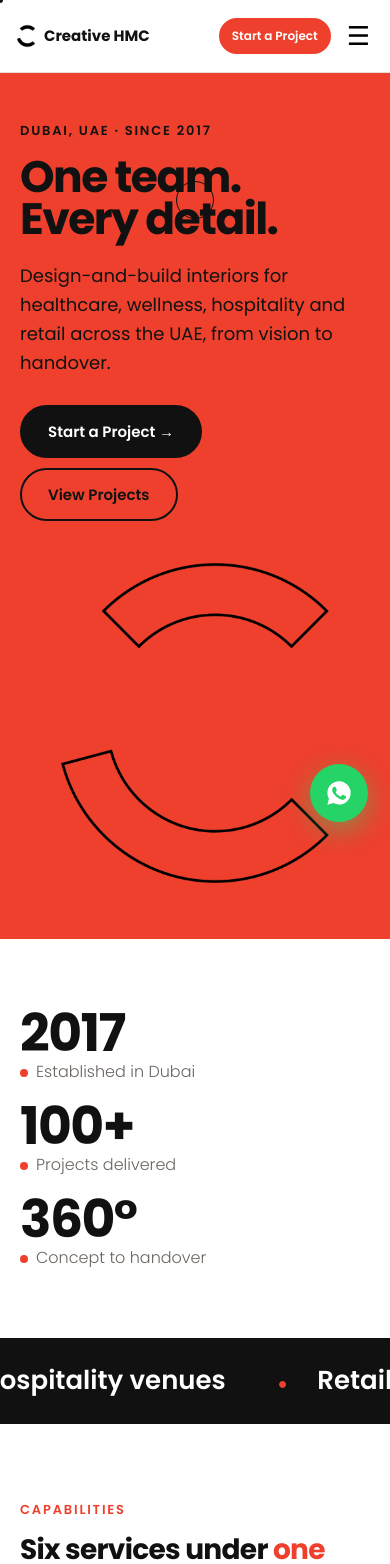
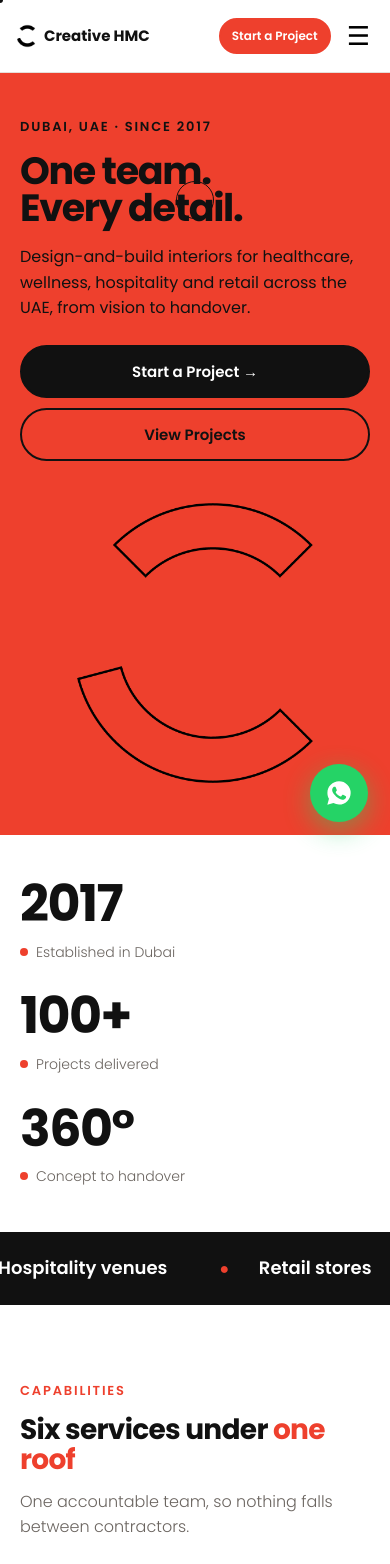
Before and after one commit to mushtaqfarwa106/creative-hmc, a Next.js app: page / in a window 390 px wide. Shown: the top 1564 px of the page. Built offline with nearby package versions, Linux system fonts and the light colour scheme.

Commit message:
Fix mobile layout and client logo slider

```diff
--- a/src/styles/globals.css
+++ b/src/styles/globals.css
@@ -9,20 +9,29 @@
   padding-bottom: env(safe-area-inset-bottom, 0px);
 }
 
-* {
+*,
+*::before,
+*::after {
   box-sizing: border-box;
   margin: 0;
+}
+
+html,
+body {
+  width: 100%;
+  max-width: 100%;
+  overflow-x: hidden;
 }
 
 body {
   background: #fff;
   color: var(--ink);
   font: 300 16px/1.6 Poppins, system-ui, sans-serif;
-  overflow-x: hidden;
 }
 
 .w {
   max-width: 1200px;
+  width: 100%;
   margin: 0 auto;
   padding: 0 5vw;
 }
@@ -64,7 +73,7 @@ header .w {
 nav a {
   color: var(--ink);
   text-decoration: none;
-  margin: 0 14px;
+  margin: 0 20px;
   font-size: 15px;
   position: relative;
 }
@@ -85,6 +94,12 @@ nav a.on:after {
   width: 100%;
 }
 
+.hd-actions {
+  display: flex;
+  align-items: center;
+  gap: 12px;
+}
+
 .mbtn {
   display: none;
   background: none;
@@ -96,6 +111,7 @@ nav a.on:after {
 .btn {
   display: inline-flex;
   align-items: center;
+  justify-content: center;
   gap: 8px;
   padding: 13px 26px;
   border-radius: 999px;
@@ -137,11 +153,12 @@ nav a.on:after {
   background: var(--b);
   position: relative;
   overflow: hidden;
+  width: 100%;
 }
 
 .hero .w {
   display: grid;
-  grid-template-columns: 1.2fr 1fr;
+  grid-template-columns: minmax(0, 1.2fr) minmax(0, 1fr);
   gap: 3vw;
   align-items: center;
   justify-items: start;
@@ -153,6 +170,7 @@ nav a.on:after {
 
 .hero .w > div:first-child {
   width: 100%;
+  min-width: 0;
 }
 
 .ph .w {
@@ -185,14 +203,15 @@ nav a.on:after {
 }
 
 h1 {
-  font-size: clamp(44px, 7.2vw, 104px);
-  line-height: .96;
+  font-size: clamp(38px, 6.8vw, 100px);
+  line-height: .98;
   font-weight: 700;
   letter-spacing: -.035em;
+  overflow-wrap: break-word;
 }
 
 .ph h1 {
-  font-size: clamp(40px, 6.5vw, 88px);
+  font-size: clamp(36px, 6.2vw, 88px);
 }
 
 .hero p,
@@ -200,7 +219,7 @@ h1 {
   max-width: 46ch;
   margin: 22px 0 28px;
   font-weight: 400;
-  font-size: 18px;
+  font-size: clamp(16px, 1.3vw, 18px);
 }
 
 .ph p {
@@ -283,28 +302,39 @@ h1 {
   }
 }
 
+/* Stats / Counters Section */
 .stats {
   display: grid;
-  grid-template-columns: repeat(auto-fit, minmax(220px, 1fr));
-  gap: 4vw;
-  padding: 8vh 0;
+  grid-template-columns: repeat(3, minmax(0, 1fr));
+  gap: clamp(20px, 4vw, 48px);
+  padding: clamp(44px, 8vh, 84px) 5vw;
+  align-items: start;
+}
+
+.stats > div {
+  min-width: 0;
 }
 
 .stats b {
   display: block;
-  font-size: clamp(52px, 8vw, 104px);
+  font-size: clamp(44px, 7.2vw, 100px);
   line-height: 1;
   font-weight: 700;
   letter-spacing: -.03em;
+  margin-bottom: 8px;
 }
 
 .stats span {
+  display: inline-flex;
+  align-items: center;
   color: var(--mut);
+  font-size: clamp(14px, 1.1vw, 16px);
 }
 
 .stats span:before {
   content: "";
   display: inline-block;
+  flex-shrink: 0;
   width: 8px;
   height: 8px;
   border-radius: 50%;
@@ -321,12 +351,13 @@ h1 {
   overflow: hidden;
   white-space: nowrap;
   padding: 22px 0;
+  width: 100%;
 }
 
 .mq div {
   display: inline-block;
   animation: mq 36s linear infinite;
-  font-size: 26px;
+  font-size: clamp(18px, 2.2vw, 26px);
   font-weight: 600;
 }
 
@@ -349,6 +380,7 @@ h1 {
 
 section {
   padding: 9vh 0;
+  width: 100%;
 }
 
 .mist {
@@ -380,7 +412,7 @@ h2 em {
 
 .g3 {
   display: grid;
-  grid-template-columns: repeat(auto-fit, minmax(290px, 1fr));
+  grid-template-columns: repeat(auto-fit, minmax(280px, 1fr));
   gap: 16px;
 }
 
@@ -436,6 +468,7 @@ h2 em {
   display: flex;
   position: relative;
   margin: 30px 0 24px;
+  width: 100%;
 }
 
 .tl:before,
@@ -459,6 +492,7 @@ h2 em {
 .n {
   position: relative;
   flex: 1;
+  min-width: 0;
   text-align: center;
   background: none;
   border: 0;
@@ -466,6 +500,7 @@ h2 em {
   font-size: 13px;
   color: var(--mut);
   cursor: pointer;
+  padding: 0 4px;
 }
 
 .n u {
@@ -688,6 +723,7 @@ h2 em {
   background: var(--b);
   text-align: center;
   padding: 9vh 5vw;
+  width: 100%;
 }
 
 .band h2 {
@@ -720,6 +756,7 @@ footer {
   color: #bbb;
   padding: 8vh 0 5vh;
   font-size: 14px;
+  width: 100%;
 }
 
 .fg {
@@ -744,6 +781,13 @@ footer a {
 
 footer a:hover {
   color: #fff;
+}
+
+.orig-footer .logo img {
+  width: 150px;
+  max-width: 100%;
+  height: auto;
+  max-height: 64px;
 }
 
 .orig-footer a {
@@ -797,7 +841,6 @@ footer a:hover {
   max-height: 90vh;
   overflow: auto;
   padding: 30px;
-  animation: pf .4s;
 }
 
 .mb2 h3 {
@@ -841,176 +884,6 @@ footer a:hover {
 .rv.in {
   opacity: 1;
   transform: none;
-}
-
-@media (max-width: 860px) {
-  .w {
-    padding-left: 20px;
-    padding-right: 20px;
-  }
-
-  .logo {
-    font-size: 17px;
-    gap: 8px;
-  }
-
-  .logo img {
-    width: 28px;
-    height: 28px;
-  }
-
-  header .btn.r {
-    padding: 8px 14px;
-    font-size: 13px;
-    white-space: nowrap;
-    margin: 0;
-  }
-
-  .hero .w {
-    min-height: auto;
-    padding-top: 48px;
-    padding-bottom: 56px;
-    gap: 32px;
-  }
-
-  .hero .w,
-  .fg,
-  .sv2,
-  .ct,
-  .mv {
-    grid-template-columns: 1fr;
-  }
-
-  .mbtn {
-    display: block;
-  }
-
-  nav {
-    display: none;
-    position: absolute;
-    top: 72px;
-    left: 0;
-    right: 0;
-    background: #fff;
-    padding: 10px 5vw 16px;
-    border-bottom: 1px solid var(--ln);
-  }
-
-  nav.open {
-    display: block;
-  }
-
-  nav a {
-    display: block;
-    margin: 0;
-    padding: 10px 0;
-  }
-
-  .arc {
-    max-width: 320px;
-    margin: 0 auto;
-  }
-
-  .f1 {
-    top: 4%;
-    right: 0;
-    padding: 10px 14px;
-  }
-
-  .bento {
-    grid-template-columns: 1fr 1fr;
-  }
-
-  .bento .t:nth-child(1) {
-    grid-column: span 2;
-  }
-
-  .n u {
-    width: 42px;
-    height: 42px;
-  }
-
-  .tl:before,
-  .tl i {
-    top: 20px;
-  }
-
-  .mb2 .gl {
-    grid-template-columns: 1fr;
-  }
-}
-
-.orig-footer .logo img {
-  width: 150px;
-  max-width: 100%;
-  height: auto;
-  max-height: 64px;
-}
-
-nav a {
-  margin: 0 20px;
-}
-
-.hd-actions {
-  display: flex;
-  align-items: center;
-  gap: 12px;
-}
-
-@media (max-width: 860px) {
-  header .w {
-    gap: 12px;
-  }
-
-  .logo {
-    font-size: 16px;
-    gap: 7px;
-    white-space: nowrap;
-  }
-
-  .logo img {
-    width: 26px;
-    height: 26px;
-  }
-
-  .hd-actions {
-    gap: 10px;
-  }
-
-  header .btn.r {
-    padding: 8px 12px;
-    font-size: 12.5px;
-    white-space: nowrap;
-    margin: 0;
-  }
-
-  .mbtn {
-    padding: 4px 6px;
-    line-height: 1;
-  }
-}
-
-@media (max-width: 420px) {
-  header .w {
-    padding-left: 14px;
-    padding-right: 14px;
-    gap: 14px;
-  }
-
-  .logo {
-    font-size: 15px;
-    gap: 6px;
-  }
-
-  .logo img {
-    width: 24px;
-    height: 24px;
-  }
-
-  header .btn.r {
-    padding: 7px 11px;
-    font-size: 12px;
-  }
 }
 
 /* Black background for the "Five stages. One team." process section across all screens */
@@ -1058,6 +931,7 @@ section.mist:has(.tl) .card p {
 /* One-row step-and-pause logo slider (3 on phone, 5 on laptop, 6 on wide screens) */
 .logo-slider {
   width: 100%;
+  min-height: 76px;
   overflow: hidden;
   padding: 12px 0;
 }
@@ -1070,11 +944,13 @@ section.mist:has(.tl) .card p {
 .logo-slider-track {
   display: flex;
   align-items: center;
+  width: 100%;
   will-change: transform;
 }
 
 .logo-slider-slide {
   flex: 0 0 calc(100% / var(--visible-count, 5));
+  width: calc(100% / var(--visible-count, 5));
   max-width: calc(100% / var(--visible-count, 5));
   height: 76px;
   padding: 0 14px;
@@ -1089,17 +965,7 @@ section.mist:has(.tl) .card p {
   width: auto;
   height: auto;
   object-fit: contain;
-}
-
-@media (max-width: 639px) {
-  .logo-slider-slide {
-    height: 64px;
-    padding: 0 8px;
-  }
-
-  .logo-slider-slide img {
-    max-height: 36px;
-  }
+  display: block;
 }
 
 .project-filter-bar {
@@ -1152,7 +1018,6 @@ section.mist:has(.tl) .card p {
   aspect-ratio: 16 / 10;
   overflow: hidden;
   background: #f5f4f0;
-  /* No shadow or gradient overlay on the image */
   box-shadow: none;
 }
 
@@ -1204,7 +1069,6 @@ section.mist:has(.tl) .card p {
   grid-template-columns: repeat(auto-fill, minmax(260px, 1fr));
 }
 
-/* Reveal "See Project" when hovering the card */
 .project-card-see-btn {
   display: inline-block;
   padding: 8px 14px;
@@ -1230,7 +1094,6 @@ section.mist:has(.tl) .card p {
   color: #090402;
 }
 
-/* Keep touch/mobile usable without hover */
 @media (hover: none) {
   .project-card-see-btn {
     opacity: 1;
@@ -1287,7 +1150,7 @@ section.mist:has(.tl) .card p {
 
 .project-gallery-grid {
   display: grid;
-  grid-template-columns: repeat(auto-fill, minmax(340px, 1fr));
+  grid-template-columns: repeat(auto-fill, minmax(300px, 1fr));
   gap: 24px;
 }
 
@@ -1310,12 +1173,6 @@ section.mist:has(.tl) .card p {
   grid-template-columns: repeat(3, 1fr);
 }
 
-@media (max-width: 900px) {
-  .project-cards-grid--three {
-    grid-template-columns: 1fr;
-  }
-}
-
 .project-grid-more-wrap {
   margin-top: 32px;
   display: flex;
@@ -1329,6 +1186,7 @@ section.mist:has(.tl) .card p {
   color: #090402;
   text-decoration: underline;
 }
+
 .project-main-photo {
   margin: 0 0 24px 0;
   border-radius: 10px;
@@ -1350,3 +1208,215 @@ section.mist:has(.tl) .card p {
   margin-top: 10px;
   line-height: 1.65;
 }
+
+/* Tablet & Small Laptop Breakpoint */
+@media (max-width: 900px) {
+  .project-cards-grid--three {
+    grid-template-columns: 1fr;
+  }
+}
+
+@media (max-width: 860px) {
+  .w {
+    padding-left: 20px;
+    padding-right: 20px;
+  }
+
+  header .w {
+    gap: 12px;
+  }
+
+  .logo {
+    font-size: 16px;
+    gap: 7px;
+    white-space: nowrap;
+  }
+
+  .logo img {
+    width: 26px;
+    height: 26px;
+  }
+
+  .hd-actions {
+    gap: 10px;
+  }
+
+  header .btn.r {
+    padding: 8px 12px;
+    font-size: 12.5px;
+    white-space: nowrap;
+    margin: 0;
+  }
+
+  .mbtn {
+    display: block;
+    padding: 4px 6px;
+    line-height: 1;
+  }
+
+  nav {
+    display: none;
+    position: absolute;
+    top: 72px;
+    left: 0;
+    right: 0;
+    background: #fff;
+    padding: 10px 5vw 16px;
+    border-bottom: 1px solid var(--ln);
+  }
+
+  nav.open {
+    display: block;
+  }
+
+  nav a {
+    display: block;
+    margin: 0;
+    padding: 10px 0;
+  }
+
+  .hero .w {
+    grid-template-columns: 1fr;
+    min-height: auto;
+    padding-top: 44px;
+    padding-bottom: 52px;
+    gap: 32px;
+    justify-items: stretch;
+  }
+
+  .arc {
+    max-width: 280px;
+    max-height: none;
+    margin: 0 auto;
+  }
+
+  .fg,
+  .sv2,
+  .ct,
+  .mv {
+    grid-template-columns: 1fr;
+  }
+
+  .f1 {
+    top: 4%;
+    right: 0;
+    padding: 10px 14px;
+  }
+
+  .bento {
+    grid-template-columns: 1fr 1fr;
+  }
+
+  .bento .t:nth-child(1) {
+    grid-column: span 2;
+  }
+
+  .n u {
+    width: 42px;
+    height: 42px;
+  }
+
+  .tl:before,
+  .tl i {
+    top: 20px;
+  }
+
+  .mb2 .gl {
+    grid-template-columns: 1fr;
+  }
+}
+
+/* Mobile Breakpoint */
+@media (max-width: 639px) {
+  .stats {
+    grid-template-columns: 1fr;
+    gap: 28px;
+    padding: 44px 20px;
+  }
+
+  .stats b {
+    font-size: clamp(44px, 13vw, 64px);
+  }
+
+  .hero p,
+  .ph p {
+    font-size: 16px;
+    margin: 18px 0 24px;
+  }
+
+  .hero .btn {
+    width: 100%;
+    margin: 0 0 10px 0;
+  }
+
+  .tl {
+    flex-wrap: wrap;
+    justify-content: center;
+    gap: 16px 8px;
+  }
+
+  .tl:before,
+  .tl i {
+    display: none;
+  }
+
+  .n {
+    flex: 0 0 calc(33.333% - 8px);
+    max-width: calc(33.333% - 8px);
+    font-size: 11.5px;
+    line-height: 1.3;
+    word-break: break-word;
+  }
+
+  .n u {
+    width: 38px;
+    height: 38px;
+    font-size: 15px;
+    margin-bottom: 6px;
+  }
+
+  .det h3 {
+    font-size: 21px;
+  }
+
+  .logo-slider {
+    min-height: 64px;
+  }
+
+  .logo-slider-slide {
+    height: 64px;
+    padding: 0 8px;
+  }
+
+  .logo-slider-slide img {
+    max-height: 36px;
+  }
+
+  .project-gallery-grid,
+  .project-cards-grid {
+    grid-template-columns: 1fr;
+  }
+}
+
+@media (max-width: 420px) {
+  header .w {
+    padding-left: 14px;
+    padding-right: 14px;
+    gap: 10px;
+  }
+
+  .logo {
+    font-size: 15px;
+    gap: 6px;
+  }
+
+  .logo img {
+    width: 24px;
+    height: 24px;
+  }
+
+  header .btn.r {
+    padding: 7px 11px;
+    font-size: 12px;
+  }
+}
```
Also changed, not shown: src/components/TrustedLogosSlider.jsx (+22 -11 lines).
